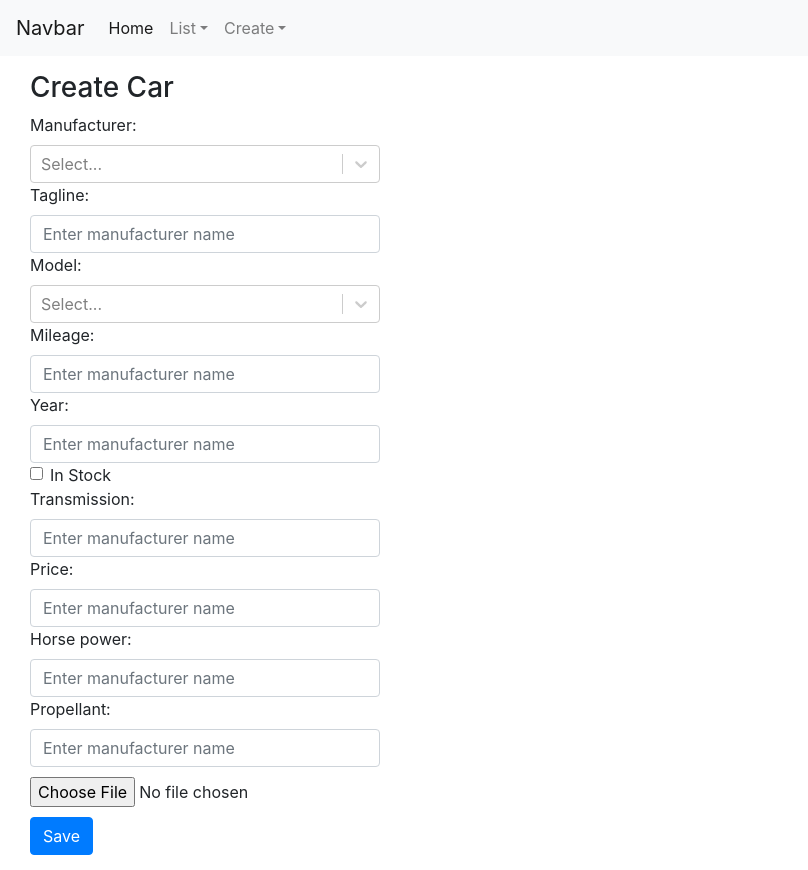
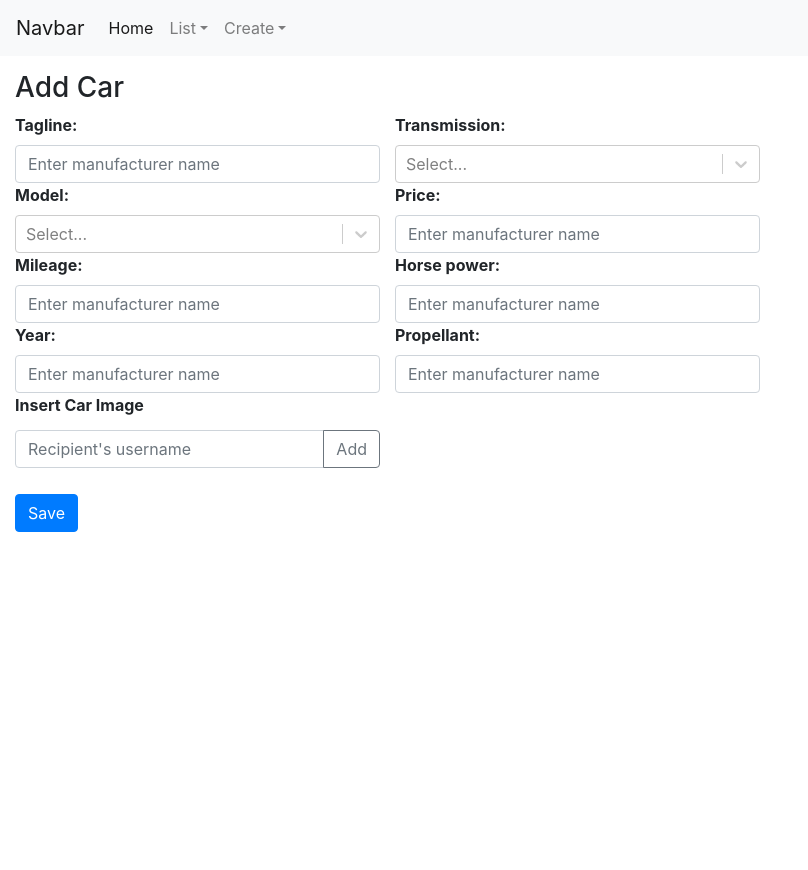
Before and after one commit to pavelrahman/project, a React app in the folder frontend/: page /createcar in a window 1280 px wide. Shown: the whole page, without its empty margins (0-808 px from the left). After the commit the page ends 800 px from the top, so only its background shows below. Built offline with nearby package versions, Linux system fonts and the light colour scheme; no server answers.

Commit message:
createCar.js is done. added multiple file select functionality and stored files in fileList

```diff
--- a/frontend/src/components/shopManagement/createCar.js
+++ b/frontend/src/components/shopManagement/createCar.js
@@ -4,9 +4,7 @@ import Select from 'react-select';
 class CreateCar extends Component{
     constructor(props){
         super(props);
-
         this.state={
-            manufacturer:'',
             tagline:'',
             model:'',
             mileage:'',
@@ -16,157 +14,129 @@ class CreateCar extends Component{
             price:'',
             horse_power:'',
             propellant:'',
-            car_image:'',
+            fileList:[],
+            fileLink:'',
 
-            id:'',
-            editMode:false,
-            manufacturerList:[],
-            modelList:[]
+            modelList:[],
+            modelOption:[],
         }
 
-
+        this.uploadFile = this.uploadFile.bind(this);
+        this.uploadImage = this.uploadImage.bind(this)
+        this.formClear = this.formClear.bind(this);
         this.saveData = this.saveData.bind(this);
-        this.onFileSelect = this.onFileSelect.bind(this);
         this.update = this.update.bind(this);
     }
 
+    componentDidMount(){
+        let tempList = JSON.parse(localStorage.getItem('model'));
+        console.log(tempList);
+        let tempModelOption = [];
+        if(tempList){
+            tempList.forEach((model, index)=>{
+                tempModelOption.push({ value: index, label: model.modelCode })
+            });
+        }
+        this.setState({
+            modelOption:tempModelOption,
+            modelList:tempList,
+        });
+    }
+
+    formClear(){
+        this.setState({
+            tagline:'',
+            mileage:'',
+            year:'',
+            price:'',
+            horse_power:'',
+            propellant:'',
+        })
+    }
+
+    uploadFile(e){
+        // console.log('upload file calling');
+        // console.log(e.target.value);
+        // let {fileList} = this.state;
+        // console.log(e.target.files[0]);
+        // let filePath = e.target.files[0];
+        // let filename = e.target.value.replace(/^.*\\/, "");
+        // fileList.push({
+        //     FilePath: filePath,
+        //     FileName: filename,
+        //     IsNewUpload: true
+        // });
+        // e.target.value = null;
+
+        // console.log(fileList);
+
+        // this.setState({
+        //     fileList:[].target.files[0],
+        // });
+    }
+
+    uploadImage(){
+        let {fileList, fileLink} = this.state;
+        fileList.push(fileLink);
+        this.setState({fileList:fileList, fileLink:''});
+    }
+
+    saveData(event){
+        var {tagline, model, mileage, year, status, transmission, price, horse_power, propellant, fileList} =  this.state;
+        let flag = false;
+        let tempList = JSON.parse(localStorage.getItem('car'))?JSON.parse(localStorage.getItem('car')):[];
+        var object = {
+            'tagline':tagline,
+            'model':this.state.modelList[model.value],
+            'mileage':mileage,
+            'year':year,
+            'status':status,
+            'transmission':transmission,
+            'price':price,
+            'horse_power':horse_power,
+            'propellant':propellant,
+            'fileList':fileList,
+        }
+
+        if(tagline && model && mileage && year && transmission && price && horse_power && propellant){
+            if(JSON.parse(localStorage.getItem('car'))){
+                if(tempList!==null){
+                    tempList.forEach((car)=>{
+                        console.log(car.tagline.toLowerCase());
+                        console.log(tagline.toLowerCase());
+                        console.log(car.tagline.toLowerCase() === tagline.toLowerCase());
+                        console.log(car.model);
+                        console.log(this.state.modelList[model.value].modelCode.toLowerCase())
+                        // console.log(car.model.label.toLowerCase() === this.state.modelList[model.value].modelCode.toLowerCase());
+                        if(car.tagline.toLowerCase() === tagline.toLowerCase() || car.model.modelCode.toLowerCase() === this.state.modelList[model.value].modelCode.toLowerCase()){
+                            flag = true;
+                        }
+                    });
+                }
+                if(!flag){
+                    tempList.push(object);
+                }else{alert('duplicate entry not allowed')}
+            }else{
+                tempList.push(object);
+            }
+            localStorage.setItem('car',JSON.stringify(tempList));
+        }else{
+            alert('fields can\'t be empty');
+        }
+
+        this.formClear();
+    }
 
     update(id){
         console.log('update is calling');
     }
 
-    onFileSelect(e){
-        this.setState({
-            logo: e.target.files[0],
-        });
-        console.log('files');
-        console.log(e.target.files);
-    }
-
-    componentDidMount(){
-        const queryParams = new URLSearchParams(this.props.location.search);
-        var id = queryParams.get('id');
-        if(id){
-
-            fetch("http://127.0.0.1:8000/car/api/v1/cars/"+id+"/", {
-                method: 'GET',
-                })
-                .then(res => res.json())
-                .then(response =>{
-                    console.log(response);
-                    this.setState({
-                        tagline:response.tagline,
-                        mileage:response.mileage,
-                        year:response.year,
-                        status:response.status,
-                        transmission:response.transmission,
-                        price:response.price,
-                        horse_power:response.horse_power,
-                        propellant:response.propellant,
-                        car_image:response.car_image,
-                        editMode:true,
-                        id:id,
-                    });
-                    fetch("http://127.0.0.1:8000/car/api/v1/manufacturer/"+response.manufacturer+"/", {
-                    method: 'GET',
-                    })
-                    .then(res => res.json())
-                    .then(response =>{
-                        this.setState({manufacturer:{value: response.id, label: response.manufacturer_name}});
-                    })
-                .catch(error => console.error('Error:', error));
-
-                fetch("http://127.0.0.1:8000/car/api/v1/models/"+response.model+"/", {
-                    method: 'GET',
-                    })
-                    .then(res => res.json())
-                    .then(response =>{
-                        this.setState({model:{value: response.id, label: response.model_code}});
-                    })
-                .catch(error => console.error('Error:', error));
-
-
-
-                })
-                .catch(error => console.error('Error:', error));
-
-        }else{
-            //Get All Manufactures
-        fetch("http://127.0.0.1:8000/car/api/v1/manufacturer/", {
-            method: 'GET',
-            })
-            .then(res => res.json())
-            .then(response =>{
-                var tempList = [];
-                response.forEach((manufacturer)=>{
-                    tempList.push({value: manufacturer.id, label: manufacturer.manufacturer_name})
-                })
-                this.setState({
-                    manufacturerList:tempList,
-                });
-
-    })
-    .catch(error => console.error('Error:', error));
-    //Get All Models
-    fetch("http://127.0.0.1:8000/car/api/v1/models/", {
-            method: 'GET',
-            })
-            .then(res => res.json())
-            .then(response =>{
-                var tempList = [];
-                response.forEach((m)=>{
-                    tempList.push({value: m.id, label: m.model_code})
-                });
-                this.setState({
-                    modelList:tempList,
-                });
-    })
-    .catch(error => console.error('Error:', error));
-        }
-    }
-
-    saveData(event){
-        var {manufacturer, tagline, model, mileage, year, status, transmission, price, horse_power, propellant, car_image} = this.state;
-        let form_data = new FormData();
-        form_data.append('manufacturer', manufacturer.value);
-        form_data.append('tagline', tagline);
-        form_data.append('model', model.value);
-        form_data.append('mileage', mileage);
-        form_data.append('year', year);
-        form_data.append('status', status);
-        form_data.append('transmission', transmission);
-        form_data.append('price', price);
-        form_data.append('horse_power', horse_power);
-        form_data.append('propellant', propellant);
-        form_data.append('car_image', car_image);
-
-        fetch("http://127.0.0.1:8000/car/api/v1/cars/", {
-            method: 'POST',
-            body: form_data,
-        })
-        .then(res => res.json())
-        .then(response => console.log('Successfully Saved'))
-        .catch(error => console.error('Error:', error));
-    }
-
-    onFileSelect(e){
-        this.setState({
-            car_image: e.target.files[0],
-        });
-    }
-
     render(){
         return <div className='container' style={{margin:'15px'}}>
+            <div className='row'><h3>Add Car</h3></div>
             <div className='row'>
-                <div className='col-md-4'>
-                    <h3>Create Car</h3>
-                    <label htmlFor="exampleInputEmail1">Manufacturer:</label>
-                    <Select
-                        value={this.state.manufacturer}
-                        onChange={(e)=>{this.setState({manufacturer:e})}}
-                        options={this.state.manufacturerList}
-                    />
-                    <label htmlFor="exampleInputEmail1">Tagline:</label>
+                <div className='col-md-4' style={{paddingLeft:'0px'}}>
+                    <label><strong>Tagline:</strong></label>
                     <input
                         type="text"
                         value={this.state.tagline}
@@ -174,13 +144,15 @@ class CreateCar extends Component{
                         className="form-control"
                         placeholder="Enter manufacturer name"
                     />
-                    <label htmlFor="exampleInputEmail1">Model:</label>
+
+                    <label><strong>Model:</strong></label>
                     <Select
                         value={this.state.model}
                         onChange={(e)=>{this.setState({model:e})}}
-                        options={this.state.modelList}
+                        options={this.state.modelOption}
                     />
-                    <label htmlFor="exampleInputEmail1">Mileage:</label>
+
+                    <label><strong>Mileage:</strong></label>
                     <input
                         type="text"
                         value={this.state.mileage}
@@ -188,7 +160,8 @@ class CreateCar extends Component{
                         className="form-control"
                         placeholder="Enter manufacturer name"
                     />
-                    <label htmlFor="exampleInputEmail1">Year:</label>
+
+                    <label><strong>Year:</strong></label>
                     <input
                         type="text"
                         value={this.state.year}
@@ -196,22 +169,32 @@ class CreateCar extends Component{
                         className="form-control"
                         placeholder="Enter manufacturer name"
                     />
-
-                    <div className="form-check">
-                        <input type="checkbox" className="form-check-input" id="exampleCheck1" onChange={(e)=>{this.setState({status: !this.state.status,})}}/>
-                        <label className="form-check-label" htmlFor="exampleCheck1">In Stock</label>
+                    {/* <label><strong>Select Car Image</strong></label>
+                    <input className='form-control-file' type="file" onChange={(e) => this.uploadFile(e)} style={{marginTop:'10px'}} /> */}
+                    <label><strong>Insert Car Image</strong></label>
+                    <div className="input-group mb-3" style={{marginTop:'5px', marginBottom:'5px'}}>
+                        <input value={this.state.fileLink} type="text" className="form-control" placeholder="Recipient's username" aria-label="Recipient's username" aria-describedby="basic-addon2" onChange={(e)=>this.setState({fileLink:e.target.value})}/>
+                        <div className="input-group-append">
+                            <button className="btn btn-outline-secondary" type="button" onClick={this.uploadImage}>Add</button>
+                        </div>
                     </div>
-
-                    <label htmlFor="exampleInputEmail1">Transmission:</label>
-                    <input
-                        type="text"
+                </div>
+                <div className='col-md-4' style={{paddingLeft:'0px'}}>
+                    <label><strong>Transmission:</strong></label>
+                    <Select
                         value={this.state.transmission}
-                        onChange={(e)=>{this.setState({transmission:e.target.value})}}
-                        className="form-control"
-                        placeholder="Enter manufacturer name"
+                        onChange={(e)=>{this.setState({transmission:e})}}
+                        options={
+                            [
+                                { value: 'Manual', label: 'Manual' },
+                                { value: 'Automatic', label: 'Automatic' },
+                                { value: 'Continuously variable', label: 'Continuously variable' },
+                                { value: 'Semi-automatic and dual-clutch', label: 'Semi-automatic and dual-clutch' }
+                            ]
+                        }
                     />
 
-                    <label htmlFor="exampleInputEmail1">Price:</label>
+                    <label><strong>Price:</strong></label>
                     <input
                         type="number"
                         value={this.state.price}
@@ -219,8 +202,7 @@ class CreateCar extends Component{
                         className="form-control"
                         placeholder="Enter manufacturer name"
                     />
-
-                    <label htmlFor="exampleInputEmail1">Horse power:</label>
+                    <label><strong>Horse power:</strong></label>
                     <input
                         type="text"
                         value={this.state.horse_power}
@@ -229,7 +211,7 @@ class CreateCar extends Component{
                         placeholder="Enter manufacturer name"
                     />
 
-                    <label htmlFor="exampleInputEmail1">Propellant:</label>
+                    <label><strong>Propellant:</strong></label>
                     <input
                         type="text"
                         value={this.state.propellant}
@@ -237,9 +219,10 @@ class CreateCar extends Component{
                         className="form-control"
                         placeholder="Enter manufacturer name"
                     />
-                    <input type="file" onChange={(e) => this.onFileSelect(event)} style={{marginTop:'10px'}} />
-                    {this.state.editMode?<button onClick={this.update.bind(this, this.state.id)} className='btn btn-primary' style={{marginTop: '10px'}} >Update</button>:<button onClick={this.saveData.bind(this)} className='btn btn-primary' style={{marginTop: '10px'}} >Save</button>}
                 </div>
+            </div>
+            <div className='row'>
+                <button onClick={this.saveData.bind(this)} className='btn btn-primary' style={{marginTop: '10px'}} >Save</button>
             </div>
         </div>
     }
--- a/frontend/src/components/shopManagement/mfgList.js
+++ b/frontend/src/components/shopManagement/mfgList.js
@@ -66,10 +66,10 @@ class MfgList extends React.Component{
     }
 
     render(){
-        let show = this.state.mfgList.map((mfg, index)=>{
+        let show = this.state.mfgList?this.state.mfgList.map((mfg, index)=>{
             return <ManufacturerCard mfg={mfg} key={index} delete={this.deleteMfg.bind(this, index)} edit={this.editMfg.bind(this, index)}/>
-        });
-        return this.state.mfgList.length>0?<div className='container' style={{margin:'10px'}}>
+        }):null;
+        return this.state.mfgList?<div className='container' style={{margin:'10px'}}>
         <input
             style={{marginTop:'40px', marginBottom:'40px'}}
             name="manufacturer_name"
--- a/frontend/src/data/manufacturer.json
+++ b/frontend/src/data/manufacturer.json
@@ -1,6 +1,6 @@
 [
     {"id":"0", "name": "BMW", "country": "japan", "logo":"https://s8096.pcdn.co/wp-content/uploads/2014/10/bmw-logo1.jpg"},
-    {"id":"1", "name": "Bentley", "country": "canada", "logo":" https://s8096.pcdn.co/wp-content/uploads/2014/10/Bentley-Logo.jpg"},
+    {"id":"1", "name": "Bentley", "country": "canada", "logo":"https://s8096.pcdn.co/wp-content/uploads/2014/10/Bentley-Logo.jpg"},
     {"id":"2", "name": "Audi", "country": "usa", "logo":"https://s8096.pcdn.co/wp-content/uploads/2014/10/audi-logo.jpg"},
     {"id":"3", "name": "Ford", "country": "india", "logo":"https://s8096.pcdn.co/wp-content/uploads/2014/10/ford-logo.jpg"},
     {"id":"4", "name": "Jaguar", "country": "japan", "logo":"https://s8096.pcdn.co/wp-content/uploads/2014/10/jaguar-cars-logo1.jpg"},
```
Also changed, not shown: 1 other file (tests, documents, lock files or other folders).
